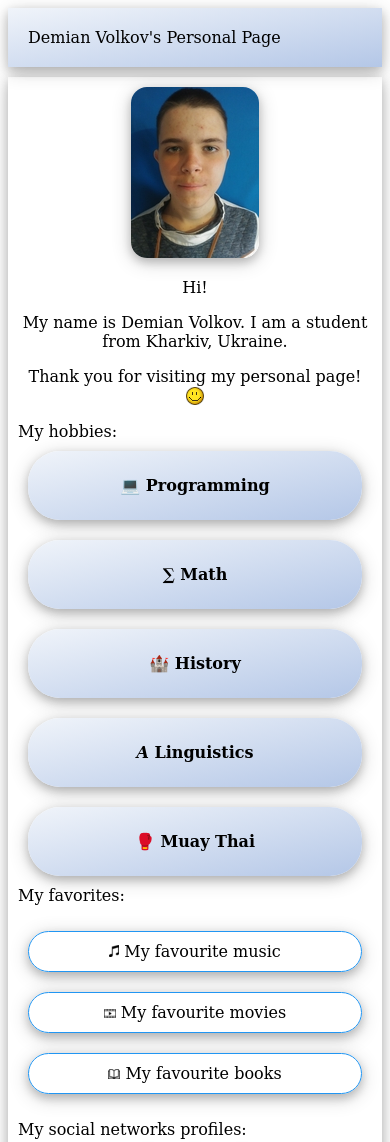
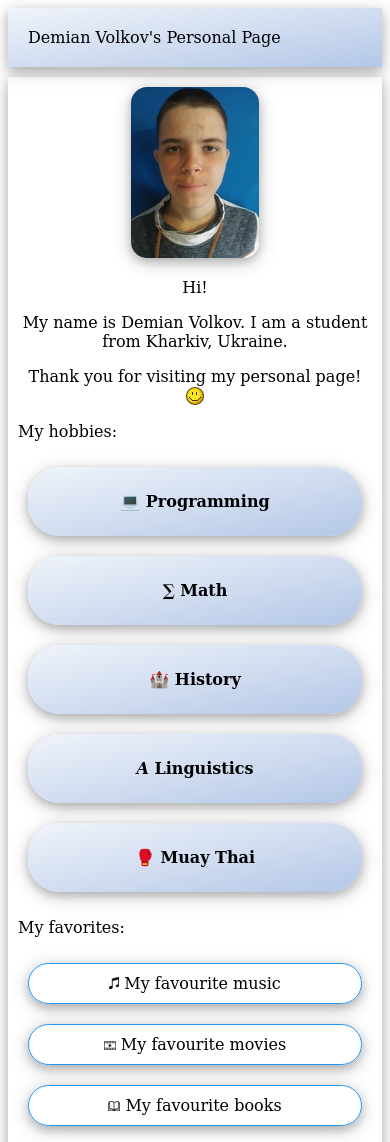
Before and after one commit to demian-wolf/demian-wolf.github.io, a Flask app: page / in a window 390 px wide. Shown: the top 1142 px of the page. Run offline with Flask 2, Linux system fonts and the light colour scheme.

Commit message:
Slightly fixed style on the index page

```diff
--- a/flask_src/static/stylesheet/index.css
+++ b/flask_src/static/stylesheet/index.css
@@ -28,7 +28,10 @@
     flex-wrap: wrap;
     justify-content: space-around;
     align-items: flex-start;
+    margin-top: 1em;
+    margin-bottom: 1em;
 }
+
 .hobby {
     flex: 0 1 15%;
     margin: 10px;
--- a/static/stylesheet/index.css
+++ b/static/stylesheet/index.css
@@ -1 +1 @@
-#my-photo{border:1px;border-radius:16px;box-shadow:0 4px 10px 0 rgba(0,0,0,0.2),0 4px 20px 0 rgba(0,0,0,0.19);}#greeting{text-align:center;}#social-media-buttons-container{text-align:center;}.social-media-button>img,.social-media-button>a>img{width:32px;height:32px;}#smile{vertical-align:bottom;}#hobbies-container{display:flex;flex-direction:row;flex-wrap:wrap;justify-content:space-around;align-items:flex-start;}.hobby{flex:0 1 15%;margin:10px;flex-grow:1;background-image:linear-gradient(to bottom right,#f0f4fa ,#b4c7e7 );border-radius:32px;box-shadow:0 4px 10px 0 rgba(0,0,0,0.2),0 4px 20px 0 rgba(0,0,0,0.19);}@media screen and (max-width:900px){.hobby{flex-basis:100%;}}.hobby-title{margin:25px;text-align:center;font-weight:bold;}.hobby-description-container{position:absolute;background-image:linear-gradient(to bottom right,#f0f4fa ,#b4c7e7 );border-radius:32px;box-shadow:0 4px 10px 0 rgba(0,0,0,0.2),0 4px 20px 0 rgba(0,0,0,0.19);padding:25px;margin:25px;display:none;}.hobby-description{display:inline;font-style:italic;}.hobby:hover .hobby-description-container,.hobby:active .hobby-description-container{display:block;}#favorites-buttons-container{display:flex;flex-direction:row;flex-wrap:wrap;justify-content:space-around;}.favorites-button{margin:10px;padding:10px;flex-grow:1;}
+#my-photo{border:1px;border-radius:16px;box-shadow:0 4px 10px 0 rgba(0,0,0,0.2),0 4px 20px 0 rgba(0,0,0,0.19);}#greeting{text-align:center;}#social-media-buttons-container{text-align:center;}.social-media-button>img,.social-media-button>a>img{width:32px;height:32px;}#smile{vertical-align:bottom;}#hobbies-container{display:flex;flex-direction:row;flex-wrap:wrap;justify-content:space-around;align-items:flex-start;margin-top:1em;margin-bottom:1em;}.hobby{flex:0 1 15%;margin:10px;flex-grow:1;background-image:linear-gradient(to bottom right,#f0f4fa ,#b4c7e7 );border-radius:32px;box-shadow:0 4px 10px 0 rgba(0,0,0,0.2),0 4px 20px 0 rgba(0,0,0,0.19);}@media screen and (max-width:900px){.hobby{flex-basis:100%;}}.hobby-title{margin:25px;text-align:center;font-weight:bold;}.hobby-description-container{position:absolute;background-image:linear-gradient(to bottom right,#f0f4fa ,#b4c7e7 );border-radius:32px;box-shadow:0 4px 10px 0 rgba(0,0,0,0.2),0 4px 20px 0 rgba(0,0,0,0.19);padding:25px;margin:25px;display:none;}.hobby-description{display:inline;font-style:italic;}.hobby:hover .hobby-description-container,.hobby:active .hobby-description-container{display:block;}#favorites-buttons-container{display:flex;flex-direction:row;flex-wrap:wrap;justify-content:space-around;}.favorites-button{margin:10px;padding:10px;flex-grow:1;}
```
